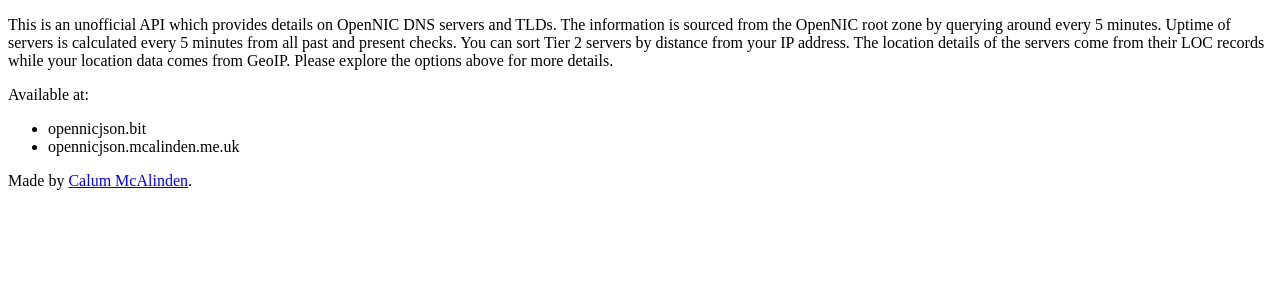
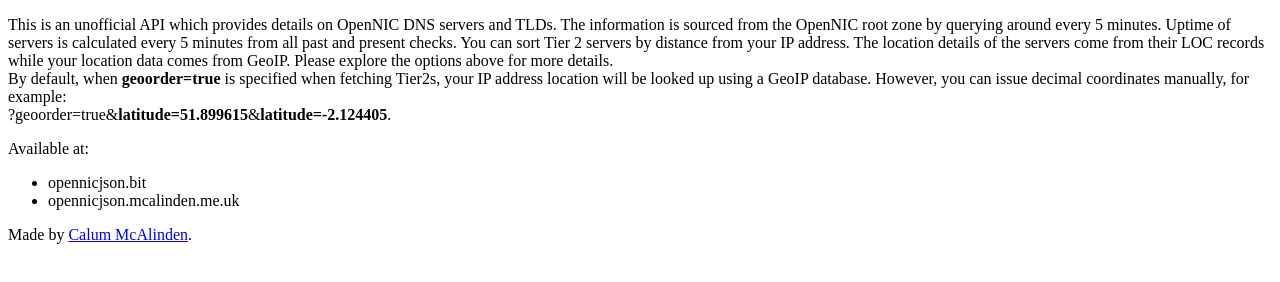
Before and after one commit to distdns/OpenNIC-JSON, a website: page html/index.html in a window 1280 px wide. Shown: the part 196-478 px from the top of the page. Drawn offline with Linux system fonts and the light colour scheme.

Commit message:
Updated HTML instructions

```diff
--- a/html/index.html
+++ b/html/index.html
@@ -25,8 +25,11 @@
 	<h2>OpenNIC JSON API</h2>
 
 	<main>
-		<p>This is an unofficial API which provides details on OpenNIC DNS servers and TLDs. The information is sourced from the OpenNIC root zone by querying around every 5 minutes. Uptime of servers is calculated every 5 minutes from all past and present checks. You can sort Tier 2 servers by distance from your IP address. The location details of the servers come from their LOC records while your location data comes from GeoIP. Please explore the options above for more details.</p>
-
+		<p>This is an unofficial API which provides details on OpenNIC DNS servers and TLDs. The information is sourced from the OpenNIC root zone by querying around every 5 minutes. Uptime of servers is calculated every 5 minutes from all past and present checks. You can sort Tier 2 servers by distance from your IP address. The location details of the servers come from their LOC records while your location data comes from GeoIP. Please explore the options above for more details.
+		<br>
+		By default, when <strong>geoorder=true</strong> is specified when fetching Tier2s, your IP address location will be looked up using a GeoIP database. However, you can issue decimal coordinates manually, for example:
+		<br>
+		?geoorder=true&<strong>latitude=51.899615</strong>&<strong>latitude=-2.124405</strong>.</p>
     <p>
       Available at:
       <ul>
```
Also changed, not shown: html/main.html (+1 -0 lines).
